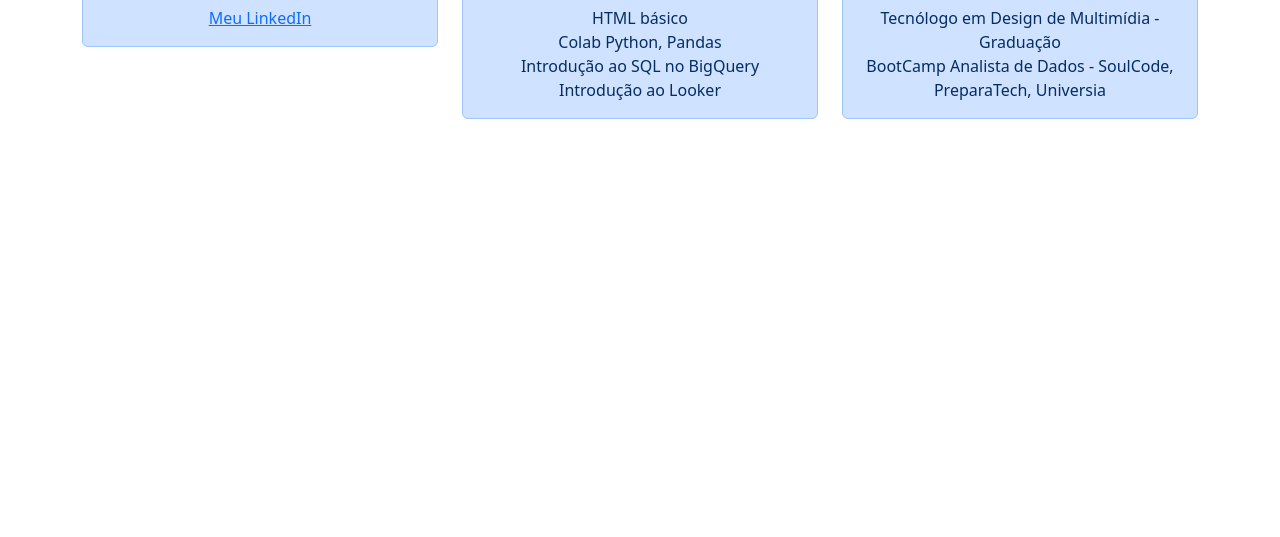
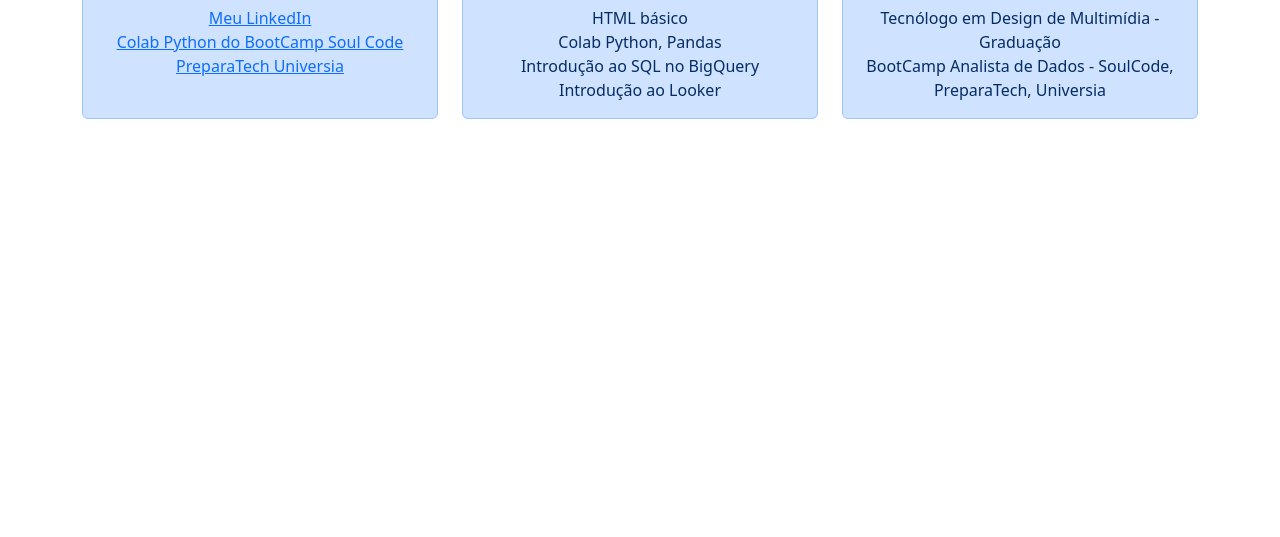
Before and after one commit to vitorkawasaki/vitorkawasaki.github.io, a plain HTML site: page index.html in a window 1280 px wide. Shown: the part 263-800 px from the top of the page. Drawn offline with nearby package versions, Linux system fonts and the light colour scheme.

Commit message:
oitava atualizacao

```diff
--- a/index.html
+++ b/index.html
@@ -34,6 +34,8 @@
             <div class="alert alert-primary" role="alert">
                 <a href="https://www.linkedin.com/in/vitorkawasaki/">Meu LinkedIn </a>
                  <br>
+                 <a href="https://github.com/vitorkawasaki/SoulCode.git">Colab Python do BootCamp Soul Code PreparaTech Universia</a><br>
+                 <br>
               </div>
           </div>
           <div class="col">
@@ -51,6 +53,7 @@
             <div class="alert alert-primary" role="alert">
                 Tecnólogo em Design de Multimídia  - Graduação<br>
                 BootCamp Analista de Dados - SoulCode, PreparaTech, Universia<br>
+
               </div>
           </div>
         </div>
```
